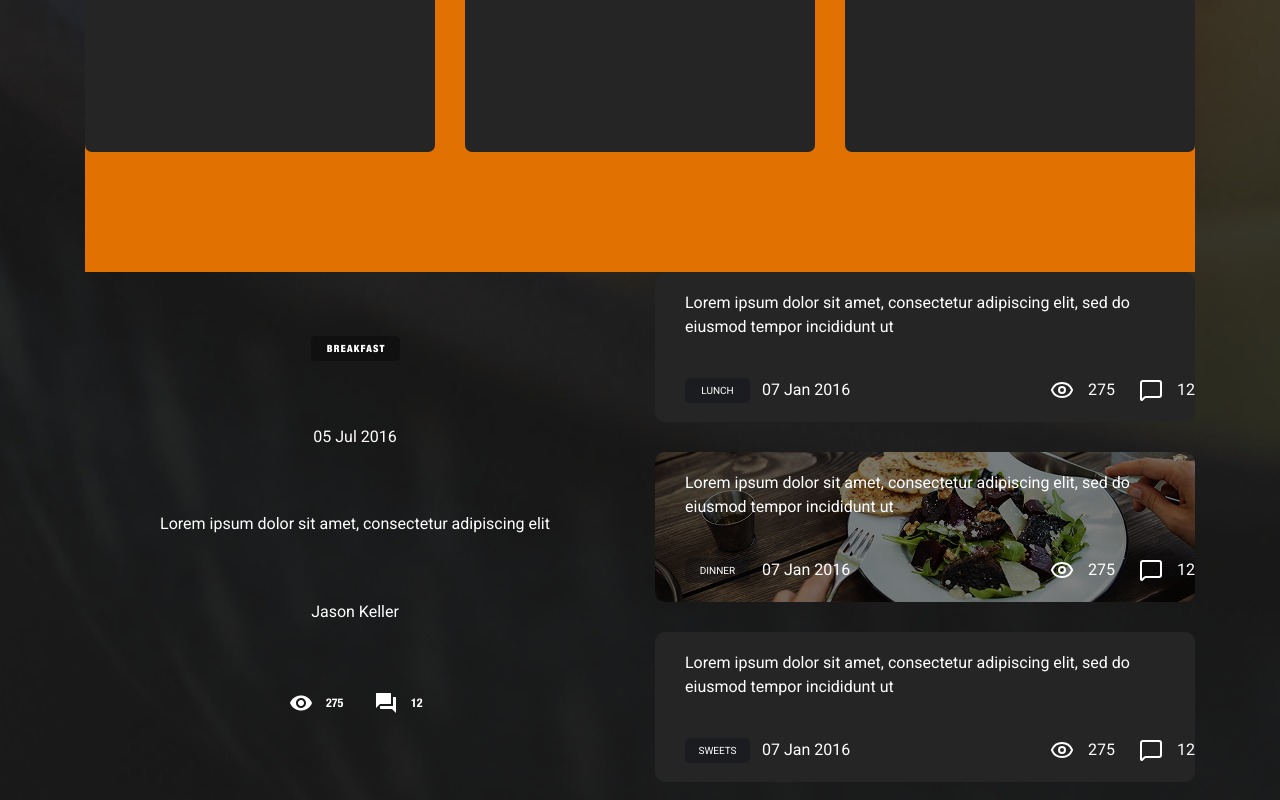
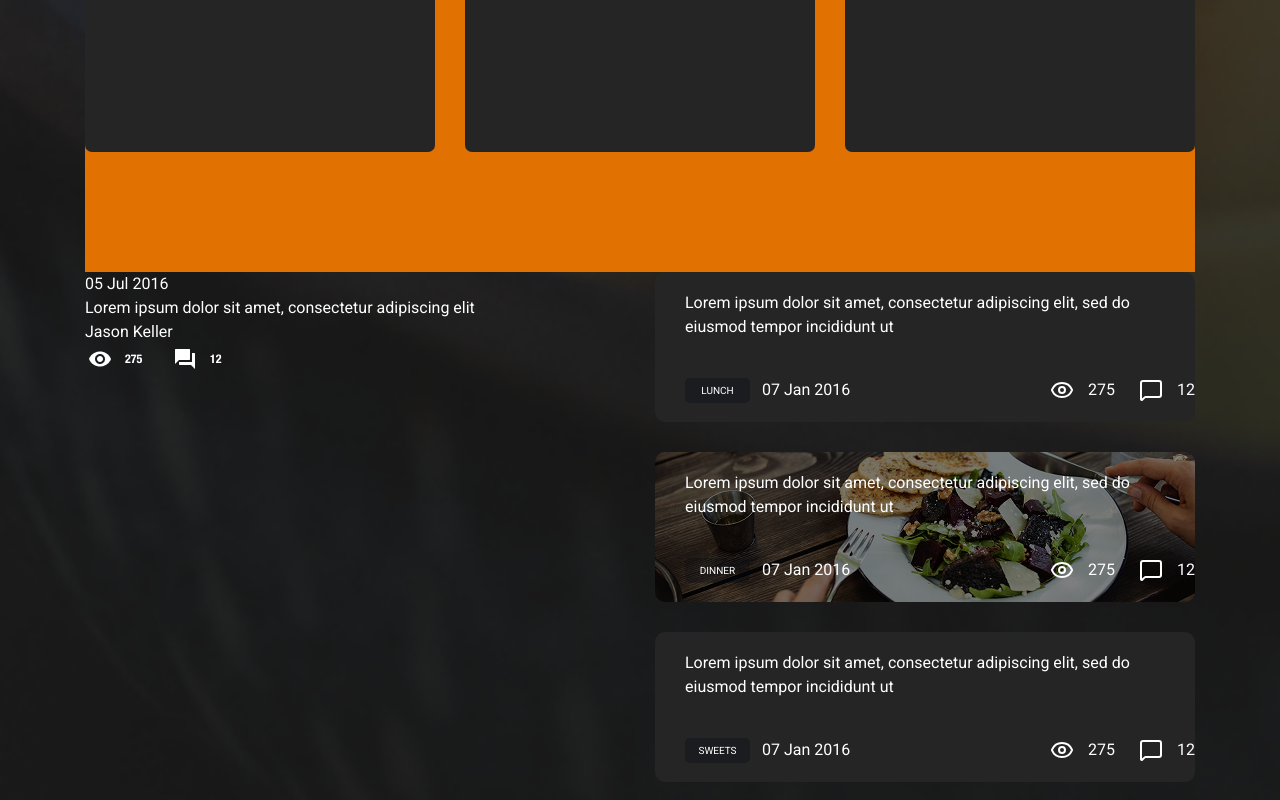
Before and after one commit to OsmanovAnar/Healty-food, a React (Vite) app: page / in a window 1280 px wide. Shown: the part 2891-3691 px from the top of the page. Built offline with nearby package versions, Linux system fonts and the light colour scheme.

Commit message:
Добавление слайдера в 5ю секцию. нужно доработать

```diff
--- a/package.json
+++ b/package.json
@@ -21,6 +21,7 @@
     "@eslint/js": "^9.33.0",
     "@types/react": "^19.1.10",
     "@types/react-dom": "^19.1.7",
+    "@types/swiper": "^5.4.3",
     "@vitejs/plugin-react-swc": "^4.0.0",
     "eslint": "^9.33.0",
     "eslint-plugin-react-hooks": "^5.2.0",
--- a/src/main/sections/section-5/breakfast.tsx
+++ b/src/main/sections/section-5/breakfast.tsx
@@ -1,5 +1,6 @@
 const Breakfast = () => {
   return (
+    <>
       <div className='raunded-[20px] flex h-[510px] w-[540px] flex-col items-center justify-evenly bg-[url("/Breakfast.png")]'>
         <img src="/brkfst.png" alt="Breakfast" />
         <p>05 Jul 2016</p>
@@ -7,6 +8,7 @@ const Breakfast = () => {
         <p>Jason Keller</p>
         <img src="/social.png" alt="Breakfast Footer" />
       </div>
+    </>
   )
 }
 
--- /dev/null
+++ b/src/main/sections/section-5/section-5-swiper.tsx
@@ -0,0 +1,64 @@
+import { EffectFlip, Navigation } from 'swiper/modules'
+import { Swiper, SwiperSlide } from 'swiper/react'
+//  @ts-ignore
+import 'swiper/css'
+//  @ts-ignore
+import 'swiper/css/effect-flip'
+
+const RecipesSlider = () => {
+  return (
+    <Swiper
+      className={`h-[510px] w-full max-w-[540px]`}
+      modules={[EffectFlip, Navigation]}
+      effect="flip"
+      loop
+      navigation={{
+        nextEl: '.recipes-next',
+      }}
+    >
+      <SwiperSlide className='bg-[url("/slider-img.png")]'>
+        <p className={``}></p>
+        <p>05 Jul 2016</p>
+        <p>Lorem ipsum dolor sit amet, consectetur adipiscing elit</p>
+        <p>Jason Keller</p>
+        <p>
+          <img src="/social.png" alt="Breakfast Footer" />
+        </p>
+      </SwiperSlide>
+
+      <SwiperSlide className='bg-[url("/slider-img.png")]'>
+        <p className={``}></p>
+        <p>05 Jul 2016</p>
+        <p>Lorem ipsum dolor sit amet, consectetur adipiscing elit</p>
+        <p>Jason Keller</p>
+        <p>
+          <img src="/social.png" alt="Breakfast Footer" />
+        </p>
+      </SwiperSlide>
+
+      <SwiperSlide className='bg-[url("/slider-img.png")]'>
+        <p className={``}></p>
+        <p>05 Jul 2016</p>
+        <p>Lorem ipsum dolor sit amet, consectetur adipiscing elit</p>
+        <p>Jason Keller</p>
+        <p>
+          <img src="/social.png" alt="Breakfast Footer" />
+        </p>
+      </SwiperSlide>
+
+      <SwiperSlide className='bg-[url("/slider-img.png")]'>
+        <p className={``}></p>
+        <p>05 Jul 2016</p>
+        <p>Lorem ipsum dolor sit amet, consectetur adipiscing elit</p>
+        <p>Jason Keller</p>
+        <p>
+          <img src="/social.png" alt="Breakfast Footer" />
+        </p>
+      </SwiperSlide>
+
+      <button className={`recipes-next`} type="button"></button>
+    </Swiper>
+  )
+}
+
+export default RecipesSlider
--- a/src/main/sections/section-5/section-5.tsx
+++ b/src/main/sections/section-5/section-5.tsx
@@ -1,11 +1,11 @@
-import Breakfast from './breakfast'
 import { items } from './consts'
 import Lunch from './lunch'
+import RecipesSlider from './section-5-swiper'
 
 const Section5 = () => {
   return (
     <div className="flex h-[840px] w-[1110px] gap-[30px]">
-      <Breakfast />
+      <RecipesSlider />
 
       <div className="flex flex-col gap-[30px]">
         {items.map((item) => (
```
Also changed, not shown: public/slider-img.png (added), 1 other file (tests, documents, lock files or other folders). Lines whose indentation alone changed are shown as unchanged.
